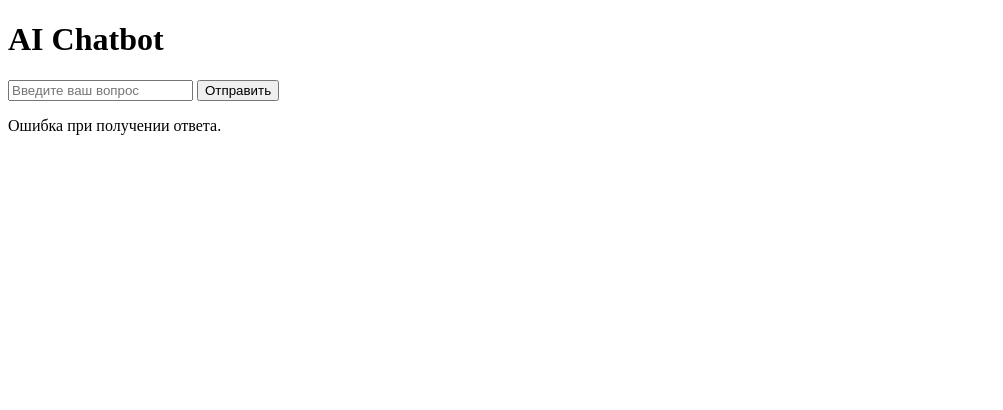
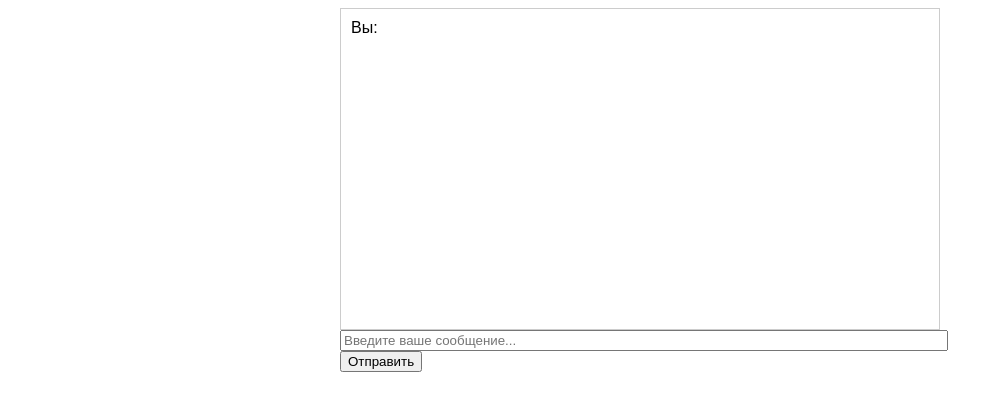
Before and after one commit to das45rt/SaaS-AI-, a website: page index.html in a window 1280 px wide. Both pictures are taken after a click on the button "Отправить". Shown: the whole page, without its empty margins (0-1003 px from the left). Drawn offline with Linux system fonts and the light colour scheme; no server answers.

Commit message:
Update index.html

```diff
--- a/index.html
+++ b/index.html
@@ -1,33 +1,44 @@
 <!DOCTYPE html>
-<html lang="en">
+<html lang="ru">
 <head>
     <meta charset="UTF-8">
     <meta name="viewport" content="width=device-width, initial-scale=1.0">
-    <title>AI Chatbot</title>
+    <title>Простой чат-бот</title>
+    <style>
+        body { font-family: Arial, sans-serif; }
+        #chat { width: 100%; max-width: 600px; margin: auto; }
+        #messages { border: 1px solid #ccc; padding: 10px; height: 300px; overflow-y: auto; }
+        #input { width: 100%; }
+    </style>
+</head>
+<body>
+    <div id="chat">
+        <div id="messages"></div>
+        <input id="input" type="text" placeholder="Введите ваше сообщение..." />
+        <button id="send">Отправить</button>
+    </div>
+
     <script>
-        async function chat() {
-            const input = document.getElementById("user-input").value;
-            const response = await fetch("/api/chat", {
-                method: "POST",
+        document.getElementById('send').onclick = async () => {
+            const input = document.getElementById('input');
+            const userInput = input.value;
+            input.value = '';
+
+            const messagesDiv = document.getElementById('messages');
+            messagesDiv.innerHTML += `<div>Вы: ${userInput}</div>`;
+
+            const response = await fetch('/api/chat', {
+                method: 'POST',
                 headers: {
-                    "Content-Type": "application/json",
+                    'Content-Type': 'application/json'
                 },
-                body: JSON.stringify({ input }),
+                body: JSON.stringify({ input: userInput })
             });
 
-            if (response.ok) {
-                const data = await response.json();
-                document.getElementById("chatbot-response").innerText = data.response;
-            } else {
-                document.getElementById("chatbot-response").innerText = "Ошибка при получении ответа.";
-            }
-        }
+            const data = await response.json();
+            messagesDiv.innerHTML += `<div>Бот: ${data.response}</div>`;
+            messagesDiv.scrollTop = messagesDiv.scrollHeight; // Прокрутка вниз
+        };
     </script>
-</head>
-<body>
-    <h1>AI Chatbot</h1>
-    <input type="text" id="user-input" placeholder="Введите ваш вопрос">
-    <button onclick="chat()">Отправить</button>
-    <p id="chatbot-response"></p>
 </body>
 </html>
```
